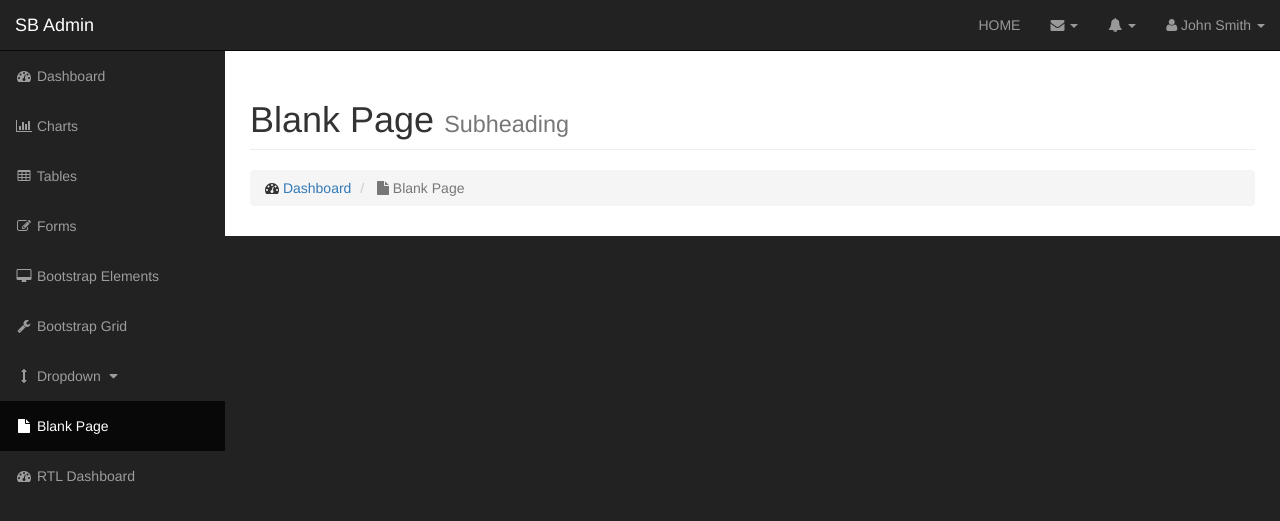
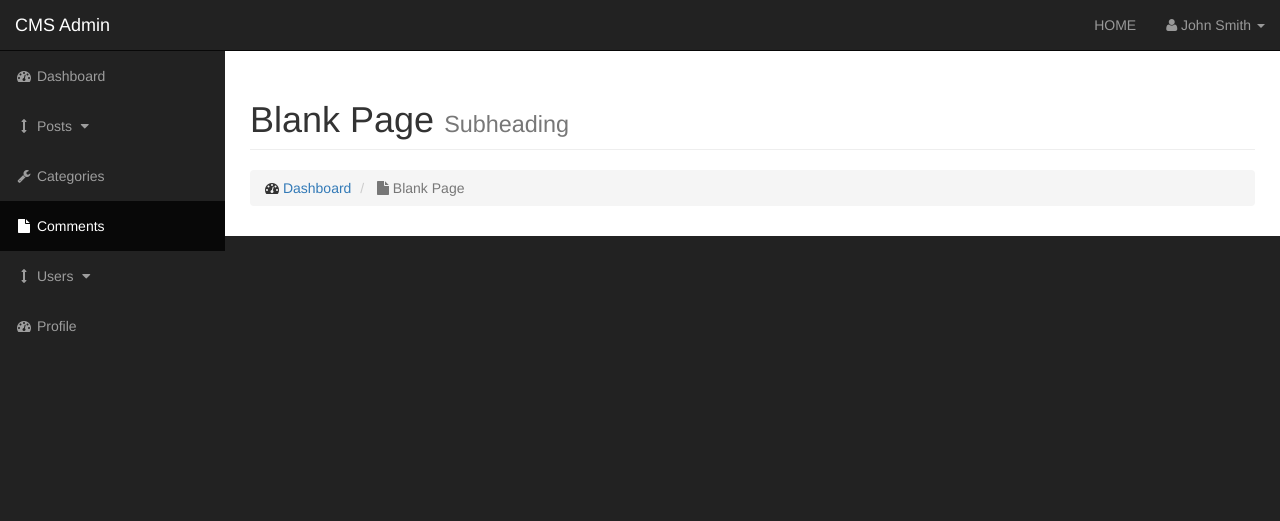
Before and after one commit to DilshadNoshad/Blogging-CMS, a PHP site: page /admin in a window 1280 px wide. Shown: the top 521 px of the page. Run offline with PHP 8.4, Linux system fonts and the light colour scheme; grey boxes labelled with a size stand in for pictures from a placeholder-image service; some libraries are stand-ins or nearby versions.

Commit message:
update options

```diff
--- a/admin/includes/navigation.php
+++ b/admin/includes/navigation.php
@@ -10,12 +10,12 @@
             <span class="icon-bar"></span>
             <span class="icon-bar"></span>
         </button>
-        <a class="navbar-brand" href="index.html">SB Admin</a>
+        <a class="navbar-brand" href="index.html">CMS Admin</a>
     </div>
     <!-- Top Menu Items -->
     <ul class="nav navbar-right top-nav">
     <li><a href="../index.php">HOME</a></li>
-        <li class="dropdown">
+        <!-- <li class="dropdown">
             <a href="#" class="dropdown-toggle" data-toggle="dropdown"><i class="fa fa-envelope"></i> <b class="caret"></b></a>
             <ul class="dropdown-menu message-dropdown">
                 <li class="message-preview">
@@ -70,8 +70,8 @@
                     <a href="#">Read All New Messages</a>
                 </li>
             </ul>
-        </li>
-        <li class="dropdown">
+        </li> -->
+        <!-- <li class="dropdown">
             <a href="#" class="dropdown-toggle" data-toggle="dropdown"><i class="fa fa-bell"></i> <b class="caret"></b></a>
             <ul class="dropdown-menu alert-dropdown">
                 <li>
@@ -97,7 +97,7 @@
                     <a href="#">View All</a>
                 </li>
             </ul>
-        </li>
+        </li> -->
         <li class="dropdown">
             <a href="#" class="dropdown-toggle" data-toggle="dropdown"><i class="fa fa-user"></i> John Smith <b class="caret"></b></a>
             <ul class="dropdown-menu">
@@ -125,36 +125,36 @@
                 <a href="index.html"><i class="fa fa-fw fa-dashboard"></i> Dashboard</a>
             </li>
             <li>
-                <a href="charts.html"><i class="fa fa-fw fa-bar-chart-o"></i> Charts</a>
-            </li>
-            <li>
-                <a href="tables.html"><i class="fa fa-fw fa-table"></i> Tables</a>
-            </li>
-            <li>
-                <a href="forms.html"><i class="fa fa-fw fa-edit"></i> Forms</a>
-            </li>
-            <li>
-                <a href="bootstrap-elements.html"><i class="fa fa-fw fa-desktop"></i> Bootstrap Elements</a>
-            </li>
-            <li>
-                <a href="bootstrap-grid.html"><i class="fa fa-fw fa-wrench"></i> Bootstrap Grid</a>
-            </li>
-            <li>
-                <a href="javascript:;" data-toggle="collapse" data-target="#demo"><i class="fa fa-fw fa-arrows-v"></i> Dropdown <i class="fa fa-fw fa-caret-down"></i></a>
-                <ul id="demo" class="collapse">
+                <a href="javascript:;" data-toggle="collapse" data-target="#posts_dropdown"><i class="fa fa-fw fa-arrows-v"></i> Posts <i class="fa fa-fw fa-caret-down"></i></a>
+                <ul id="posts_dropdown" class="collapse">
                     <li>
-                        <a href="#">Dropdown Item</a>
+                        <a href="#">View All Posts</a>
                     </li>
                     <li>
                         <a href="#">Dropdown Item</a>
                     </li>
                 </ul>
             </li>
+            <li>
+                <a href="bootstrap-grid.html"><i class="fa fa-fw fa-wrench"></i> Categories</a>
+            </li>
+
             <li class="active">
-                <a href="blank-page.html"><i class="fa fa-fw fa-file"></i> Blank Page</a>
+                <a href="blank-page.html"><i class="fa fa-fw fa-file"></i> Comments</a>
             </li>
             <li>
-                <a href="index-rtl.html"><i class="fa fa-fw fa-dashboard"></i> RTL Dashboard</a>
+                <a href="javascript:;" data-toggle="collapse" data-target="#demo"><i class="fa fa-fw fa-arrows-v"></i> Users <i class="fa fa-fw fa-caret-down"></i></a>
+                <ul id="demo" class="collapse">
+                    <li>
+                        <a href="#">View All Posts</a>
+                    </li>
+                    <li>
+                        <a href="#">Dropdown Item</a>
+                    </li>
+                </ul>
+            </li>
+            <li>
+                <a href="index-rtl.html"><i class="fa fa-fw fa-dashboard"></i> Profile</a>
             </li>
         </ul>
     </div>
```
